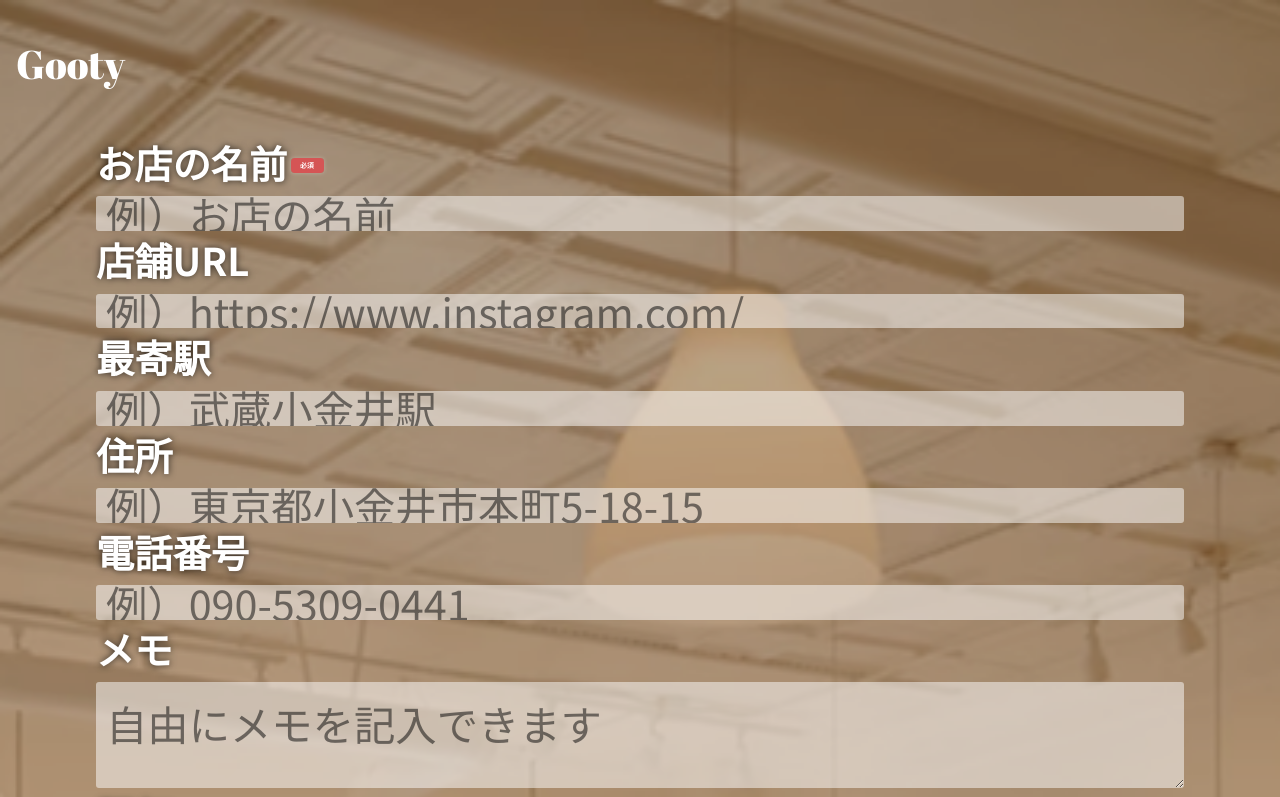
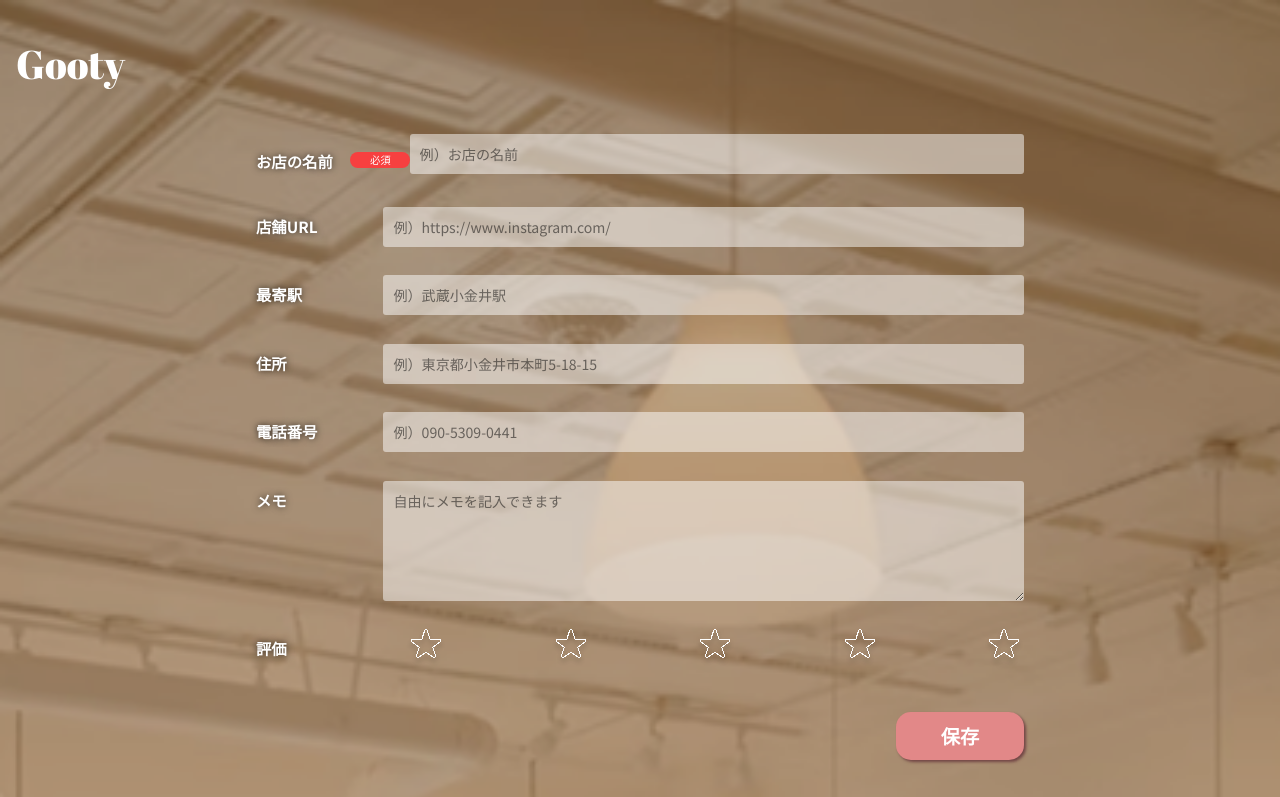
Before and after one commit to lapis-lazuli0927/gooty-front, a Next.js app: page /create in a window 1280 px wide. Shown: the top 797 px of the page. Built offline with nearby package versions, Linux system fonts and the light colour scheme; no server answers.

Commit message:
feat: pc版新規作成ページ

```diff
--- a/src/app/create/page.module.css
+++ b/src/app/create/page.module.css
@@ -122,3 +122,62 @@
   border-radius: 15px;
   box-shadow: 2px 2px 3px #724545;
 }
+
+/* PC用のスタイル（768px以上） */
+@media (min-width: 768px) {
+  .form_container {
+    display: flex;
+    flex-direction: column;
+    justify-content: space-between;
+    margin: 5vh auto;
+    width: 60%;
+    height: 100%;
+  }
+
+  .tag {
+    flex-direction: row;
+    align-items: flex-start;
+  }
+
+  .tag label,
+  .label_group {
+    width: 12vw;
+    font-size: 1.2vw;
+    padding-top: 1vh;
+  }
+
+  .tag input {
+    width: 100%;
+    height: 5vh;
+    font-size: 1.1vw;
+  }
+
+  .tag textarea {
+    width: 100%;
+    height: 15vh;
+    font-size: 1.1vw;
+  }
+
+  .label_group img {
+    width: 4vw;
+    max-width: 60px;
+    margin-left: 0.5vw;
+  }
+
+  .stars {
+    justify-content: space-between;
+  }
+
+  .input_btn {
+    width: 100%;
+    text-align: right;
+    margin-top: 2vh;
+  }
+
+  .submit_button {
+    width: 10vw;
+    min-width: 120px;
+    height: 6vh;
+    font-size: 1.5vw;
+  }
+}
```
Also changed, not shown: public/icons/required.svg.
